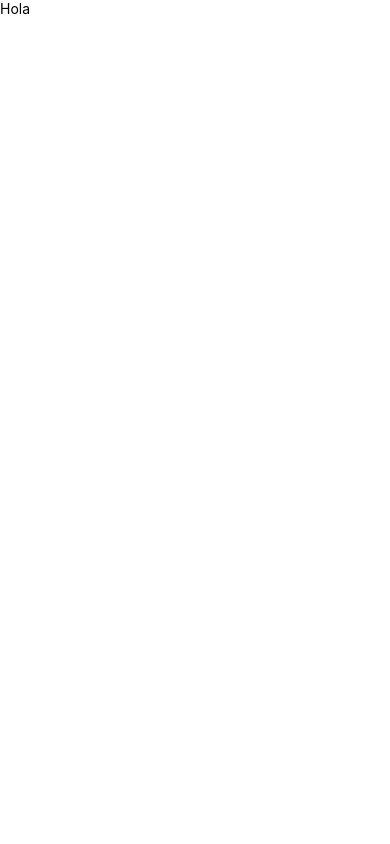
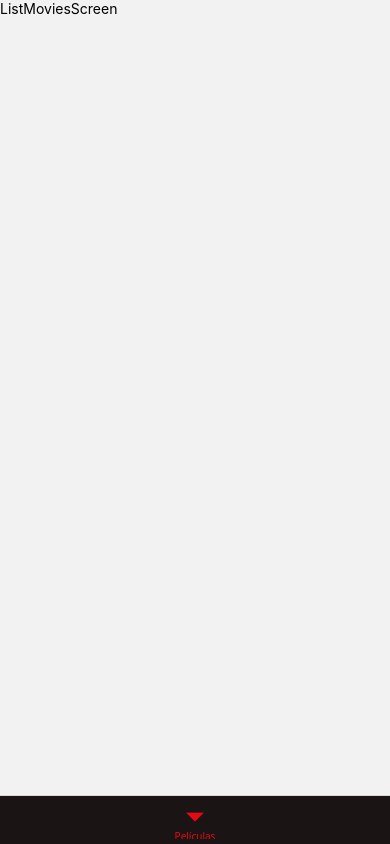
Before and after one commit to CarlaSalHua/MovieCine, a React Native app: screen /MoviesTab in a window 390 px wide. Built offline with nearby package versions, Linux system fonts and the light colour scheme.

Commit message:
navigation/tabs

```diff
--- a/package.json
+++ b/package.json
@@ -11,10 +11,14 @@
   },
   "dependencies": {
     "@react-native/new-app-screen": "0.81.4",
+    "@react-navigation/bottom-tabs": "^7.4.7",
+    "@react-navigation/native": "^7.1.17",
+    "@react-navigation/native-stack": "^7.3.26",
     "@reduxjs/toolkit": "^2.9.0",
     "react": "19.1.0",
     "react-native": "0.81.4",
-    "react-native-safe-area-context": "^5.5.2",
+    "react-native-safe-area-context": "^5.6.1",
+    "react-native-screens": "^4.16.0",
     "react-redux": "^9.2.0"
   },
   "devDependencies": {
--- a/src/App.tsx
+++ b/src/App.tsx
@@ -10,6 +10,7 @@ import {
 } from 'react-native-safe-area-context';
 import { Provider } from 'react-redux';
 import { store } from '@/store';
+import AppNavigator from './navigation/AppNavigator';
 
 
 function App() {
@@ -19,9 +20,7 @@ function App() {
     <Provider store={store}>
       <SafeAreaProvider>
         <StatusBar barStyle={isDarkMode ? 'light-content' : 'dark-content'} />
-        <View>
-          <Text>Hola</Text>
-        </View>
+        <AppNavigator />
       </SafeAreaProvider>
     </Provider>
   );
--- /dev/null
+++ b/src/navigation/AppNavigator.tsx
@@ -0,0 +1,16 @@
+import { StyleSheet, Text, View } from 'react-native'
+import React from 'react'
+import { NavigationContainer } from '@react-navigation/native'
+import TabsNavigator from './TabsNavigator'
+
+const AppNavigator = () => {
+  return (
+    <NavigationContainer>
+        <TabsNavigator />
+    </NavigationContainer>
+  )
+}
+
+export default AppNavigator
+
+const styles = StyleSheet.create({})
--- /dev/null
+++ b/src/navigation/TabsNavigator.tsx
@@ -0,0 +1,18 @@
+import { StyleSheet, Text, View } from 'react-native'
+import React from 'react'
+import { createBottomTabNavigator } from '@react-navigation/bottom-tabs'
+import ListMoviesScreen from '@/screens/ListMoviesScreen';
+
+const Tab = createBottomTabNavigator();
+
+const TabsNavigator = () => {
+  return (
+    <Tab.Navigator screenOptions={{ headerShown: false, tabBarActiveTintColor: '#E50914', tabBarStyle: { backgroundColor: '#1a1414' } }}>
+        <Tab.Screen name='MoviesTab' component={ListMoviesScreen} options={{ tabBarLabel: 'Películas'}} />
+    </Tab.Navigator>
+  )
+}
+
+export default TabsNavigator
+
+const styles = StyleSheet.create({})
--- /dev/null
+++ b/src/screens/ListMoviesScreen.tsx
@@ -0,0 +1,14 @@
+import { StyleSheet, Text, View } from 'react-native'
+import React from 'react'
+
+const ListMoviesScreen = () => {
+  return (
+    <View>
+      <Text>ListMoviesScreen</Text>
+    </View>
+  )
+}
+
+export default ListMoviesScreen
+
+const styles = StyleSheet.create({})
```
Also changed, not shown: 1 other file (tests, documents, lock files or other folders).
